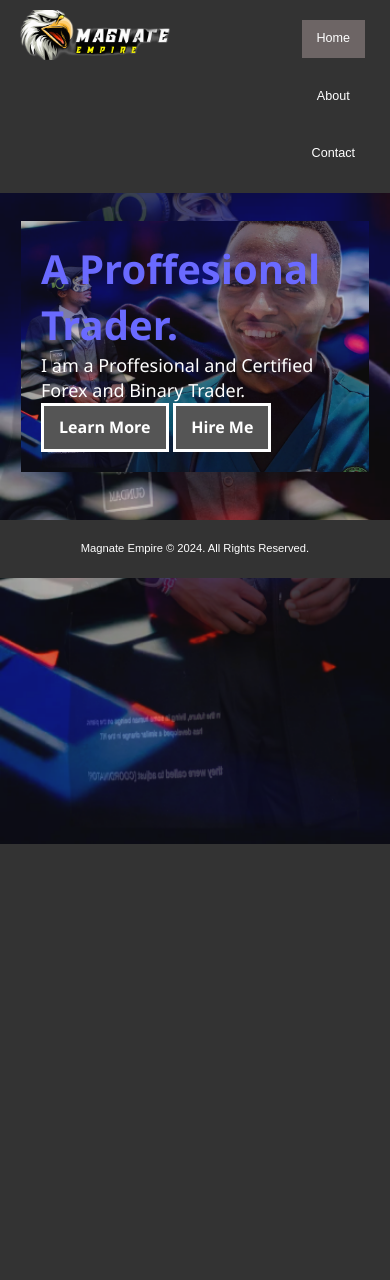
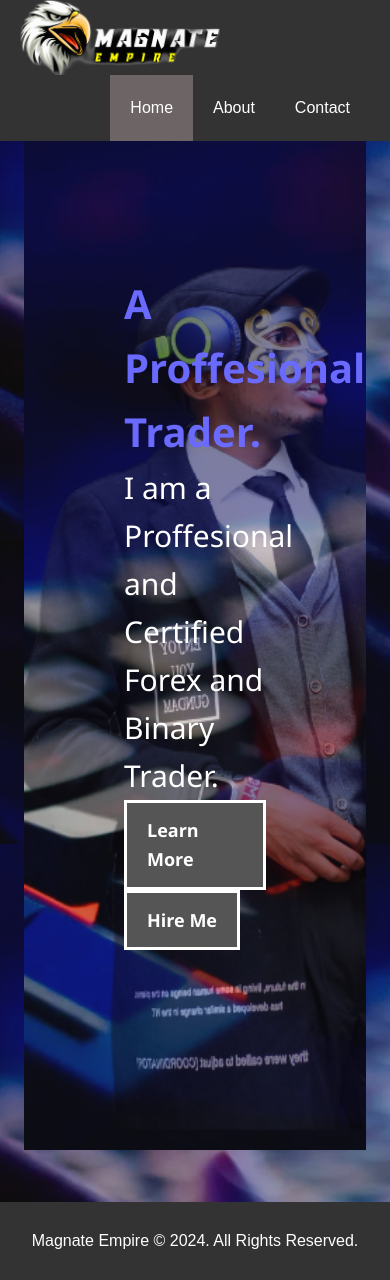
Before and after one commit to jakes-johns/magnateportfolio, a Flask app: page / in a window 390 px wide. Before the commit the page ends 844 px from the top, so only its background shows below. Run offline with Flask 3, Linux system fonts and the light colour scheme.

Commit message:
Update styles.css

```diff
--- a/static/styles.css
+++ b/static/styles.css
@@ -307,14 +307,14 @@ footer {
     margin-top: 10px;
 }
 
-@media (max-width: 768px) {
+/* @media (max-width: 768px) {
     body {
-        font-size: 16px; /* Adjust font size for readability */
+        font-size: 16px; /* Adjust font size for readability *
         line-height: 1.4;
     }
 
     header h1 {
-        font-size: 1.8em; /* Smaller headings on smaller screens */
+        font-size: 1.8em; /* Smaller headings on smaller screens *
     }
 
     header p {
@@ -322,18 +322,18 @@ footer {
     }
 
     #navbar {
-        position: relative; /* Remove fixed positioning */
+        position: relative; /* Remove fixed positioning *
         text-align: center;
     }
 
     #navbar ul {
         display: flex;
-        flex-direction: column; /* Stack links vertically */
+        flex-direction: column; /* Stack links vertically *
         align-items: center;
     }
 
     #navbar ul li {
-        margin: 10px 0; /* Add spacing between links */
+        margin: 10px 0; /* Add spacing between links *
     }
 
     #navbar ul li a {
@@ -345,22 +345,22 @@ footer {
     }
 
     .item {
-        flex: 1 1 100%; /* Full width on mobile */
+        flex: 1 1 100%; /* Full width on mobile *
     }
 
     form input, form textarea, form button {
-        font-size: 1em; /* Adjust input fields for readability */
+        font-size: 1em; /* Adjust input fields for readability *
     }
 
     .btn {
-        font-size: 16px; /* Smaller buttons */
+        font-size: 16px; /* Smaller buttons *
         padding: 10px 15px;
     }
 }
 
 @media (max-width: 480px) {
     body {
-        font-size: 14px; /* Smaller base font size */
+        font-size: 14px; /* Smaller base font size *
     }
 
     header {
@@ -368,11 +368,11 @@ footer {
     }
 
     header h1 {
-        font-size: 1.5em; /* Smaller heading size */
+        font-size: 1.5em; /* Smaller heading size *
     }
 
     .logo {
-        width: 150px; /* Adjust logo size */
+        width: 150px; /* Adjust logo size *
         height: 50px;
     }
 
@@ -381,7 +381,7 @@ footer {
     }
 
     #empire1 p, #empire2 p, #empire3 p {
-        font-size: 18px; /* Reduce font size for sections */
+        font-size: 18px; /* Reduce font size for sections *
         padding: 20px;
     }
 
@@ -392,4 +392,4 @@ footer {
     footer {
         font-size: 0.8em; /* Smaller footer text */
     }
-}
+} */
```
